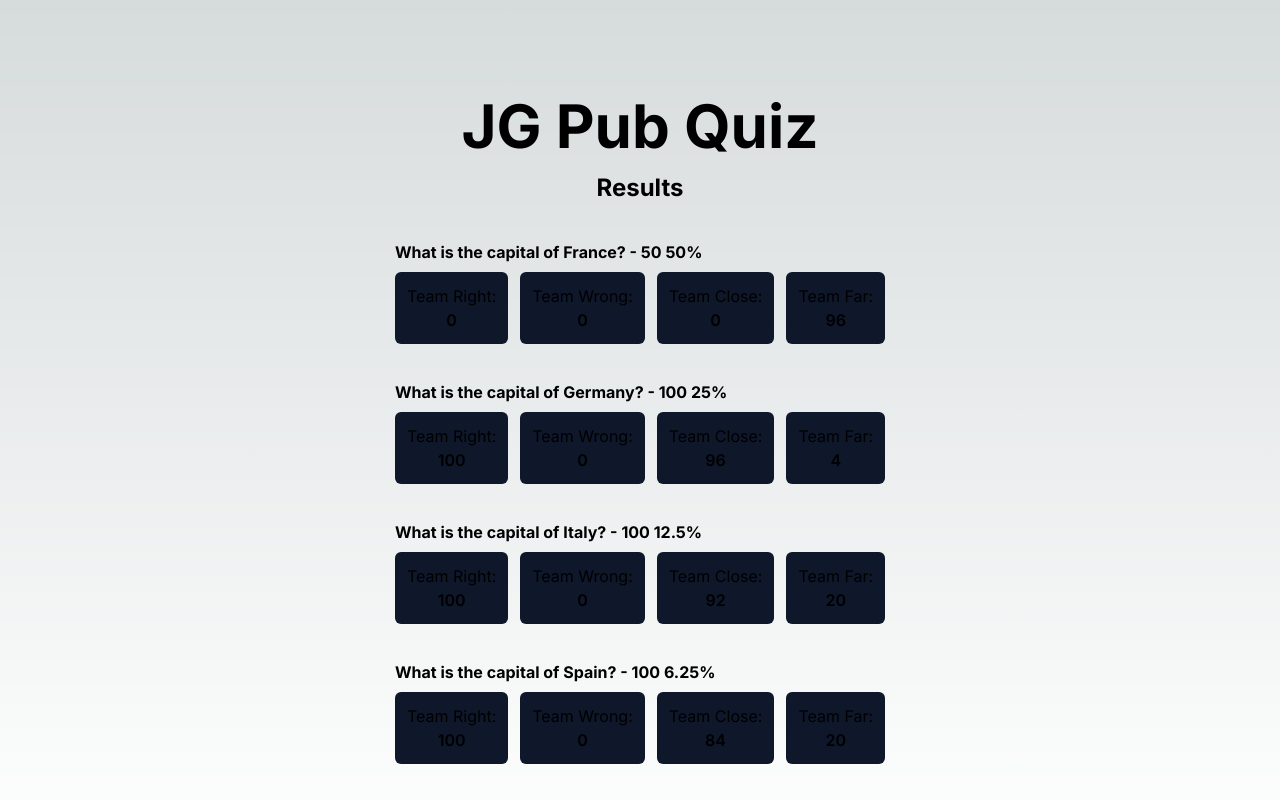
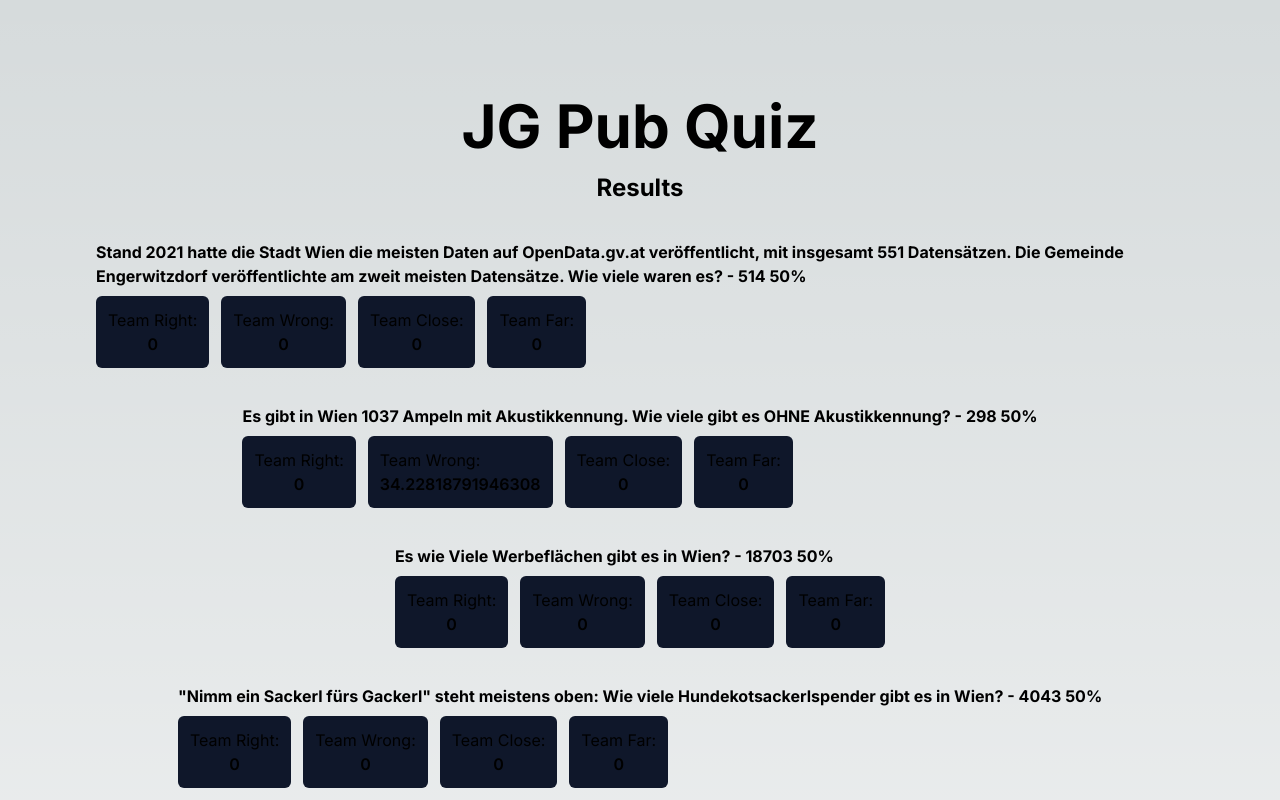
Before and after one commit to georgwindhaber/pub-quiz, a Next.js app: page / in a window 1280 px wide. Shown: the top 800 px of the page. Built offline with nearby package versions, Linux system fonts and the light colour scheme.

Commit message:
Add more questions

```diff
--- a/app/page.tsx
+++ b/app/page.tsx
@@ -3,11 +3,18 @@ import { Inter } from "next/font/google";
 
 const inter = Inter({ subsets: ["latin"] });
 
+type Category = "Anzahl" | "Distanz";
+
 type Question = {
   id: number;
   question: string;
   answer: number;
+  annotation?: string;
+  annotationAnswer?: string;
   pointZonePercentage: number;
+  sourceUrl: string;
+  lastChangeOfData: string;
+  category: Category;
 };
 
 type Team = {
@@ -16,30 +23,118 @@ type Team = {
   answers: number[];
 };
 
+const POINT_ZONE_PERCENTAGE_DEFAULT = 50;
+
 const questions: Question[] = [
   {
     id: 1,
-    question: "What is the capital of France?",
-    answer: 50,
-    pointZonePercentage: 50,
+    question:
+      "Stand 2021 hatte die Stadt Wien die meisten Daten auf OpenData.gv.at veröffentlicht, mit insgesamt 551 Datensätzen. Die Gemeinde Engerwitzdorf veröffentlichte am zweit meisten Datensätze. Wie viele waren es?",
+    answer: 514,
+    pointZonePercentage: POINT_ZONE_PERCENTAGE_DEFAULT,
+    sourceUrl: "https://drawingdata.net/datagvat/",
+    lastChangeOfData: "18. November 2021",
+    category: "Anzahl",
   },
   {
     id: 2,
-    question: "What is the capital of Germany?",
-    answer: 100,
-    pointZonePercentage: 25,
+    question:
+      "Es gibt in Wien 1037 Ampeln mit Akustikkennung. Wie viele gibt es OHNE Akustikkennung?",
+    answer: 298,
+    pointZonePercentage: POINT_ZONE_PERCENTAGE_DEFAULT,
+    sourceUrl:
+      "https://www.data.gv.at/katalog/dataset/c5cf2502-7572-4fd1-a836-48b335a2d47d#resources",
+    lastChangeOfData: "15. April 2020",
+    category: "Anzahl",
   },
   {
     id: 3,
-    question: "What is the capital of Italy?",
-    answer: 100,
-    pointZonePercentage: 12.5,
+    question: "Es wie Viele Werbeflächen gibt es in Wien?",
+    answer: 18703,
+    annotation:
+      "Typische Werbeflächen, die sehr häufig im Stadtbild und auf öffentlichem Gut anzutreffen sind: - Rolling Boards - Plakatwände - City Lights in Wartehallen oder Telefonzellen - City Lights frei stehend - Leuchtsäulen - Litfaßsäulen (Kulturwerbung) - Miniposter (Halbschalen) an Lichtmasten (Kulturwerbung) - Flachschilder auf Lichtmasten",
+    pointZonePercentage: POINT_ZONE_PERCENTAGE_DEFAULT,
+    sourceUrl:
+      "https://www.data.gv.at/katalog/dataset/82c36af8-4a5c-4c01-8df7-c19efd5ba7d9#resources",
+    lastChangeOfData: "24. April 2023",
+    category: "Anzahl",
   },
   {
     id: 4,
-    question: "What is the capital of Spain?",
-    answer: 100,
-    pointZonePercentage: 6.25,
+    question:
+      '"Nimm ein Sackerl fürs Gackerl" steht meistens oben: Wie viele Hundekotsackerlspender gibt es in Wien?',
+    answer: 4043,
+    pointZonePercentage: POINT_ZONE_PERCENTAGE_DEFAULT,
+    sourceUrl:
+      "https://www.data.gv.at/katalog/dataset/98908792-f315-4834-9b5e-20fed66cbe5a#resources",
+    lastChangeOfData: "15. April 2020",
+    category: "Anzahl",
+  },
+  {
+    id: 5,
+    question:
+      "Ziemlich fürn Arsch: Wie viele Rollen Klopapier (2 lagig, Kleinrolle) kaufte die Stadt Wien im Herbst 2022?",
+    answer: 610000,
+    pointZonePercentage: POINT_ZONE_PERCENTAGE_DEFAULT,
+    sourceUrl: "https://www.wien.gv.at/Vergabeportal/Detail/130519",
+    lastChangeOfData: "30. Juni 2022",
+    category: "Anzahl",
+  },
+  {
+    id: 6,
+    question:
+      "Wie weit ist der nähste Spielplatz vom Stephansplatz entfernt? (In Meter, Luftlinie)",
+    answer: 649,
+    annotationAnswer: "Es ist der Spielplatz 'Rudolfspark' im 1. Bezirk",
+    pointZonePercentage: POINT_ZONE_PERCENTAGE_DEFAULT,
+    sourceUrl:
+      "https://www.data.gv.at/katalog/dataset/bd8b518b-d812-46f9-b367-4c1b660cfc99",
+    lastChangeOfData: "15. April 2020",
+    category: "Distanz",
+  },
+  {
+    id: 7,
+    question: "Wie viele Wörter hat Karl Marx' 'Das Kapital' (Band 1)?",
+    answer: 196172,
+    annotation:
+      "Das Kapital. Kritik der politischen Ökonomie. Von Karl Marx. Erster Band. Buch I: Der Produktionsprocess des Kapitals. (Hamburg: Otto Meissner, 1867; New-York: L. W. Schmidt).",
+    pointZonePercentage: POINT_ZONE_PERCENTAGE_DEFAULT,
+    sourceUrl: "https://oll.libertyfund.org/page/marx-k1-1867",
+    lastChangeOfData: "27. Juni 2018",
+    category: "Anzahl",
+  },
+  {
+    id: 8,
+    question:
+      "Im Jahr 2019 lag das durchschnittliche Alter der Mutter zum Zeitpunkt der Geburt bei 31,2 Jahren. Wie hoch war das durchschnittliche Alter im Jahr 1989?",
+    answer: 26.8,
+    pointZonePercentage: 30,
+    sourceUrl:
+      "https://oesterreich.orf.at/stories/3066164/#:~:text=Das%20durchschnittliche%20Alter%20der%20Mutter,auf%20aktuell%2029%2C9%20Jahre",
+    lastChangeOfData: "10. September 2020",
+    category: "Anzahl",
+  },
+  {
+    id: 9,
+    question:
+      "Wie viele Steuermittel in Milliarden Euro sind von Staatshilfen für Corona, Energie und Teurung an UNTERNEHMEN geflossen?",
+    answer: 28.7,
+    pointZonePercentage: 30,
+    sourceUrl:
+      "https://www.derstandard.at/story/2000143809538/trotz-wirtschaftsbooms-staatshilfen-in-milliardenhoehe",
+    lastChangeOfData: "22. Februar 2023",
+    category: "Anzahl",
+  },
+  {
+    id: 10,
+    question:
+      "Wie oft wurde die 'Pille danach' in Deutschland im Jahr 2017 verkauft?",
+    answer: 808000,
+    pointZonePercentage: POINT_ZONE_PERCENTAGE_DEFAULT,
+    sourceUrl:
+      "https://www.spiegel.de/panorama/pille-danach-verkaufszahlen-sind-gestiegen-seit-sie-rezeptfrei-ist-a-00000000-0003-0001-0000-000002710996",
+    lastChangeOfData: "06. August 2018",
+    category: "Anzahl",
   },
 ];
 
```
